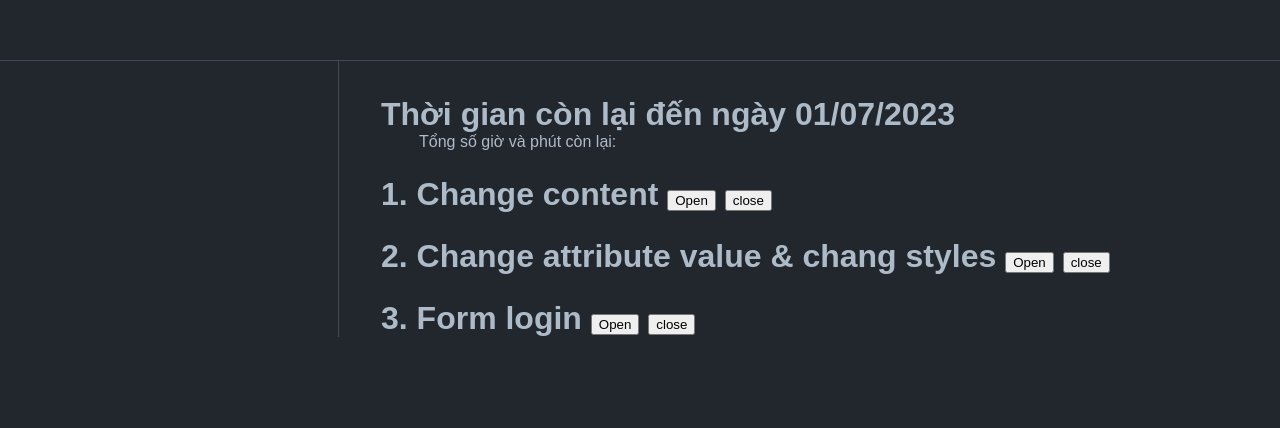
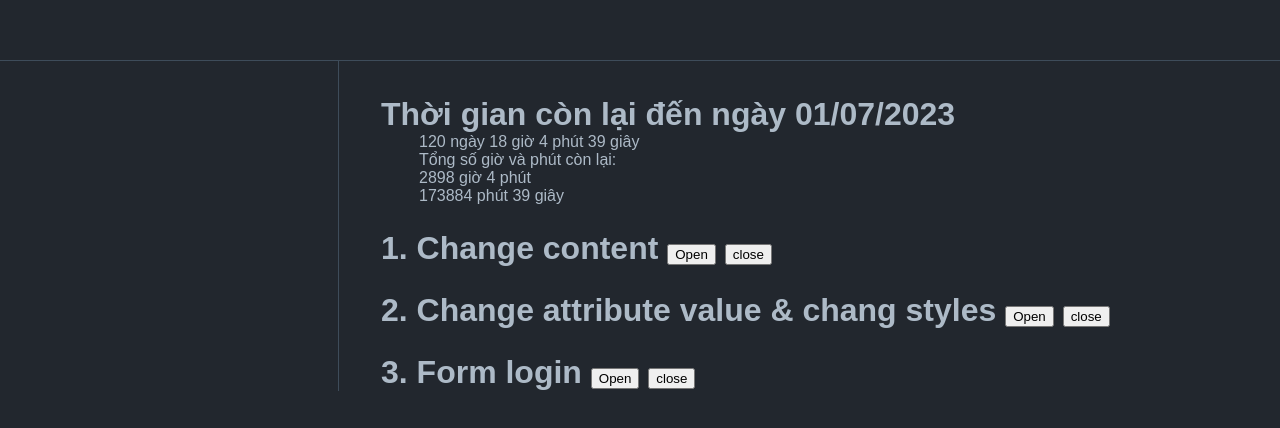
Before and after one commit to davitvu/webblog, a plain HTML site: page index.html in a window 1280 px wide. Drawn offline with Linux system fonts and the light colour scheme.

Commit message:
add clock js in html

```diff
--- a/index.html
+++ b/index.html
@@ -146,7 +146,28 @@
 </div>
 <!-- Form Sign in -->
 
+<script>
+      function updateTimer() {
+        var now = new Date();
+        var end = new Date("July 1, 2023");
 
+        var timeDiff = end.getTime() - now.getTime();
+
+        var days = Math.floor(timeDiff / (1000 * 60 * 60 * 24));
+        var hours = Math.floor((timeDiff % (1000 * 60 * 60 * 24)) / (1000 * 60 * 60));
+        var minutes = Math.floor((timeDiff % (1000 * 60 * 60)) / (1000 * 60));
+        var seconds = Math.floor((timeDiff % (1000 * 60)) / 1000);
+
+        var totalHours = days * 24 + hours;
+        var totalMinutes = totalHours * 60 + minutes;
+
+        document.getElementById("timer").innerHTML = days + " ngày " + hours + " giờ " + minutes + " phút " + seconds + " giây ";
+        document.getElementById("total-hours").innerHTML = totalHours + " giờ " + minutes + " phút";
+        document.getElementById("total-minutes").innerHTML = totalMinutes + " phút " + seconds + " giây";
+      }
+
+      setInterval(updateTimer, 1000);
+</script>
 <script src="./js.js"></script>
 
 </html>
```
